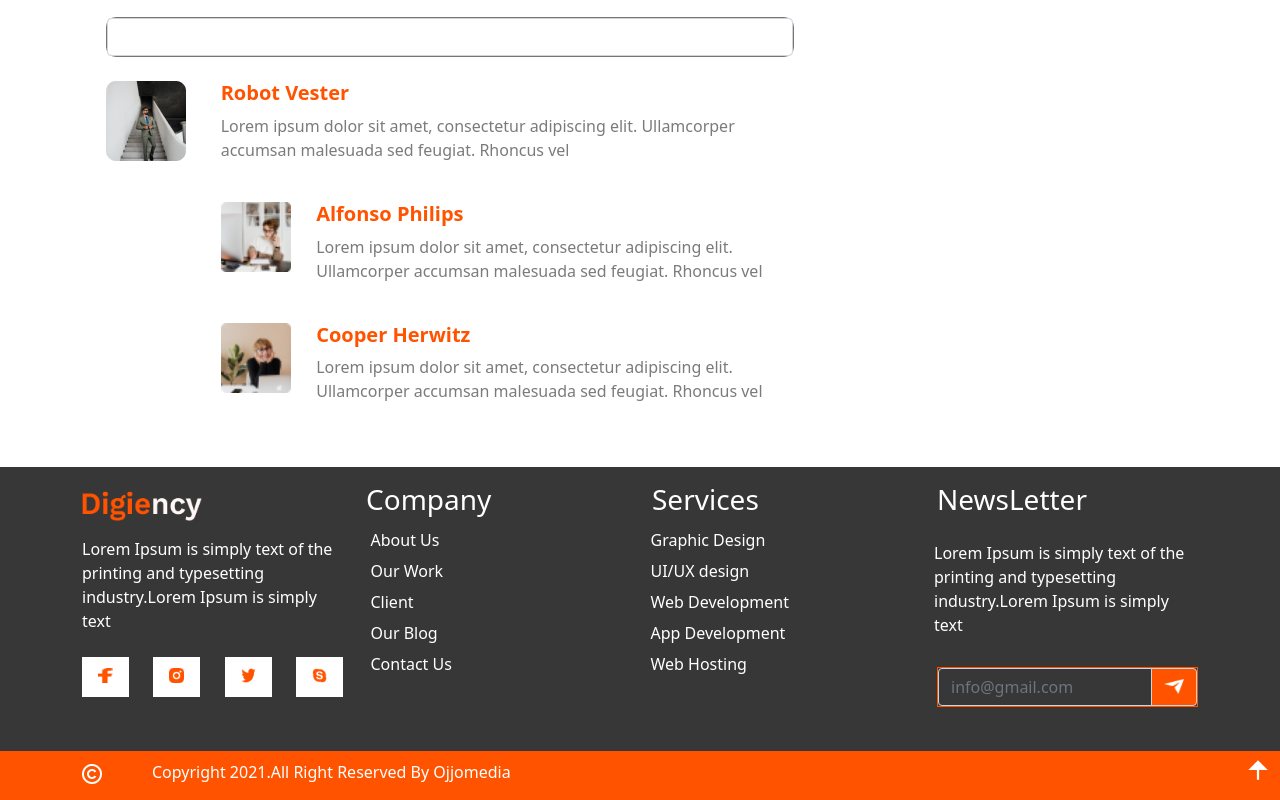
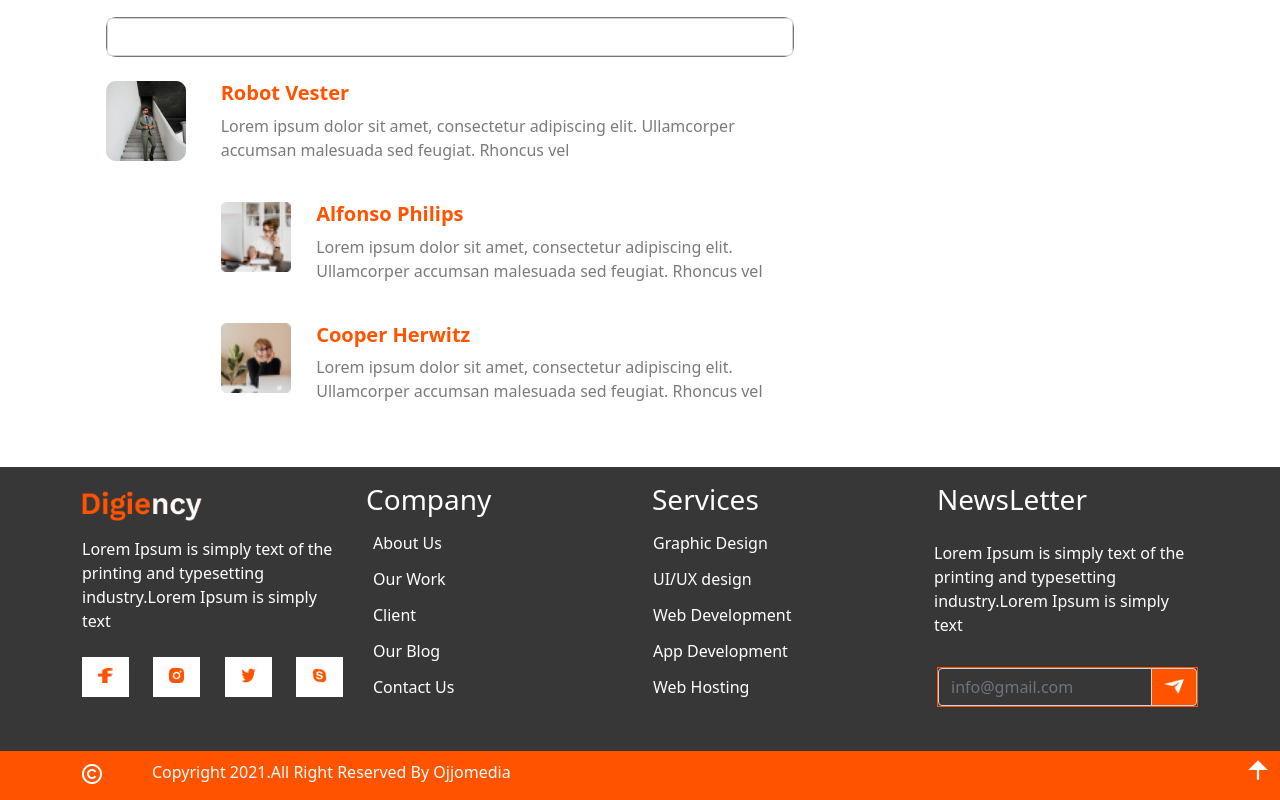
Before and after one commit to Mittal2311/Digiency, a Next.js app: page / in a window 1280 px wide. Shown: the part 2503-3303 px from the top of the page. Built offline with nearby package versions, Linux system fonts and the light colour scheme.

Commit message:
changes in drop box

```diff
--- a/styles/globals.css
+++ b/styles/globals.css
@@ -201,6 +201,10 @@
   color: #7b7b7b;
   float: right;
 }
+#drop:focus , #drop:active{
+  box-shadow: none;
+  /* outline: none; */
+}
 .inputbox {
   border: 1px solid #767676;
   border-radius: 10px;
@@ -366,7 +370,7 @@
 }
 .cont .company .nav-link{
   color: white;
-  padding: 3.5px;
+  padding: 6px;
 }
 .cont .footer .company{
   margin-top: 30px;
@@ -376,7 +380,7 @@
 }
 .cont .services .nav-link{
   color:white;
-  padding: 3.5px;
+  padding: 6px;
 }
 .Newsletter h3{
   color:white;
```
